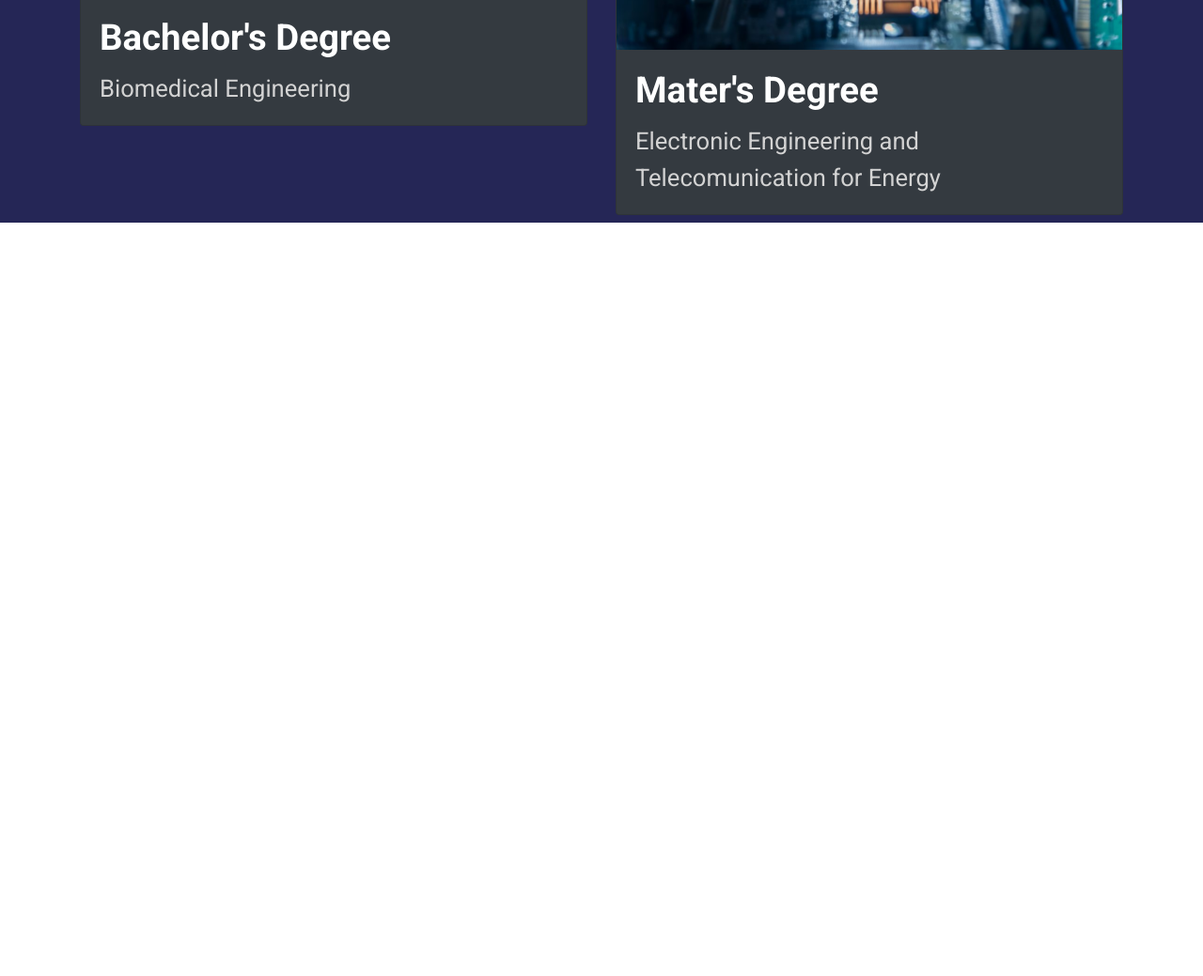
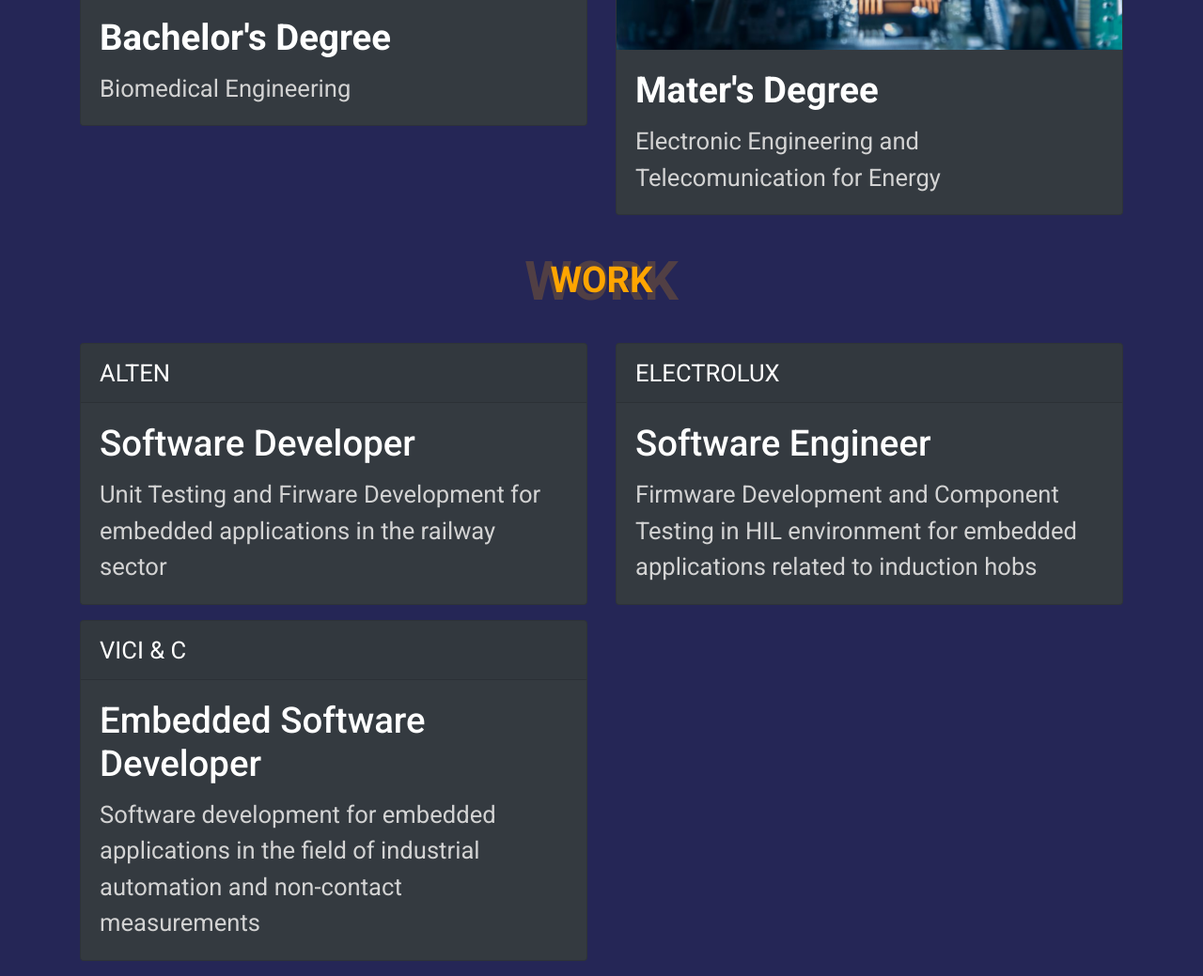
Before and after one commit to fabiancneazovici/fabiancneazovici.github.io, a plain HTML site: page index.html in a window 1280 px wide. Shown: the part 2464-3503 px from the top of the page at 94% size. Before the commit the page ends 2701 px from the top, so only its background shows below. Drawn offline with nearby package versions, Linux system fonts and the light colour scheme.

Commit message:
feat: add work section

```diff
--- a/index.html
+++ b/index.html
@@ -113,6 +113,38 @@
                     </div>
                 </div>
             </div>
+            <h2 class="subsection-title text-center"><span class="front">WORK</span><br><span class="behind">WORK</span></h2>
+            <div class="container">
+                <div class="row">
+                    <div class="col-sm-6">
+                        <div class="card text-white bg-dark mb-3">
+                            <div class="card-header">ALTEN</div>
+                            <div class="card-body">
+                              <h5 class="card-title">Software Developer</h5>
+                              <p class="card-text">Unit Testing and Firware Development for embedded applications in the railway sector</p>
+                            </div>
+                        </div>
+                    </div>
+                    <div class="col-sm-6">
+                        <div class="card text-white bg-dark mb-3">
+                            <div class="card-header">ELECTROLUX</div>
+                            <div class="card-body">
+                              <h5 class="card-title">Software Engineer</h5>
+                              <p class="card-text">Firmware Development and Component Testing in HIL environment for embedded applications related to induction hobs</p>
+                            </div>
+                        </div>
+                    </div>
+                    <div class="col-sm-6">
+                        <div class="card text-white bg-dark mb-3">
+                            <div class="card-header">VICI & C</div>
+                            <div class="card-body">
+                              <h5 class="card-title">Embedded Software Developer</h5>
+                              <p class="card-text">Software development for embedded applications in the field of industrial automation and non-contact measurements</p>
+                            </div>
+                        </div>
+                    </div>
+                </div>
+            </div>
     </main>
     <footer></footer>
     <script src="https://code.jquery.com/jquery-3.2.1.slim.min.js" integrity="sha384-KJ3o2DKtIkvYIK3UENzmM7KCkRr/rE9/Qpg6aAZGJwFDMVNA/GpGFF93hXpG5KkN" crossorigin="anonymous"></script>
--- a/style.css
+++ b/style.css
@@ -230,3 +230,7 @@
     font-size: 1.6rem;
     color: lightgray;
 }
+
+.card-header {
+    font-size: 1.6rem;
+}
```
